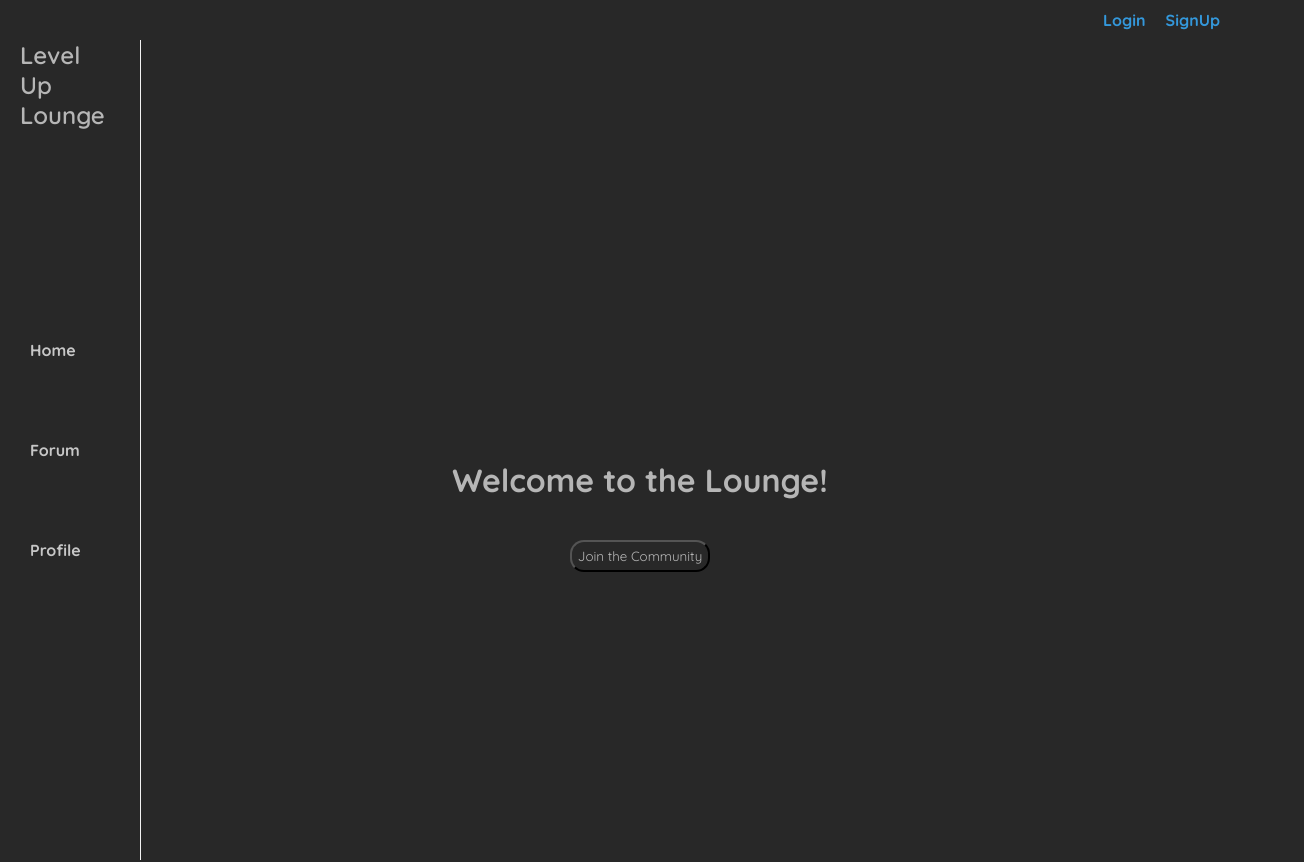
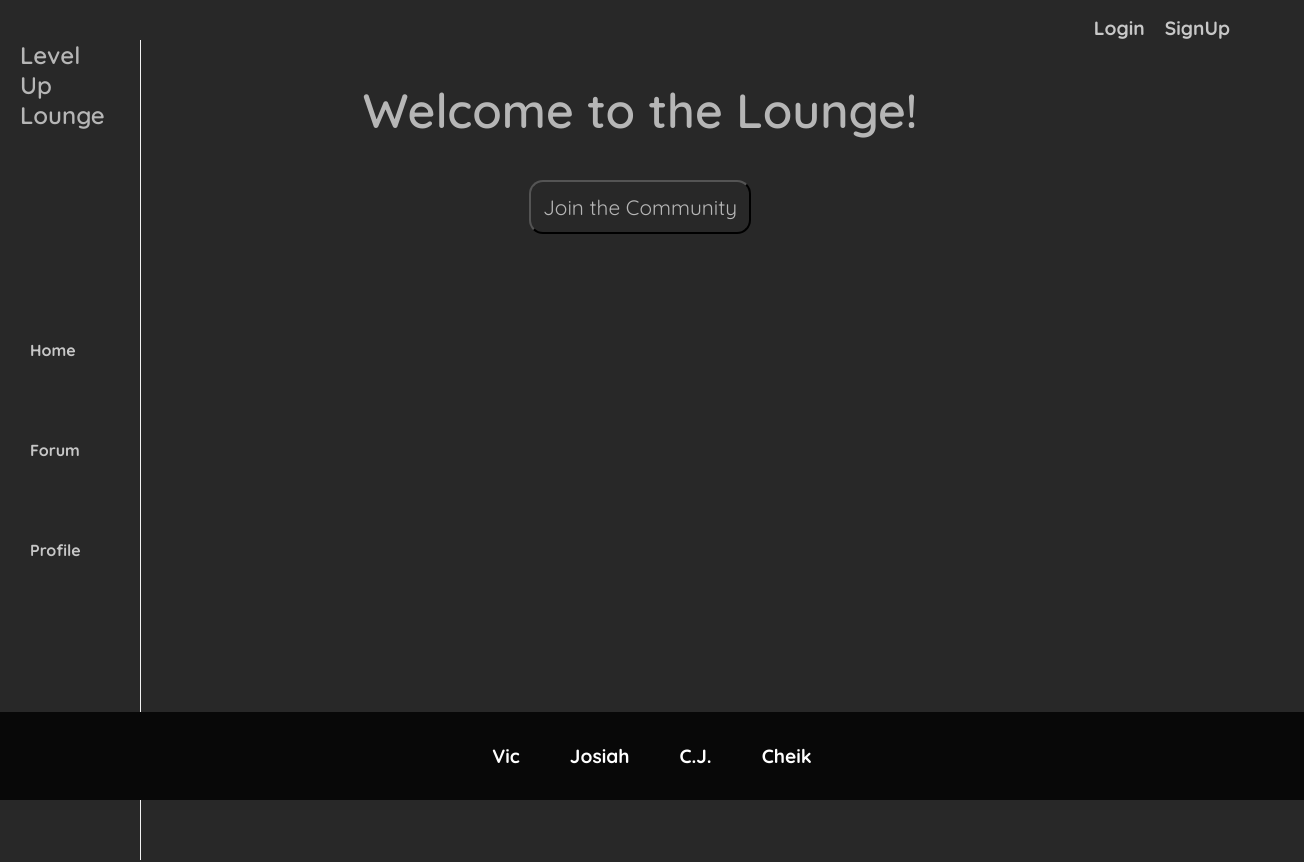
Before and after one commit to jtuvek/Level-Up-Lounge, a React (Vite) app in the folder client/: page / in a window 1280 px wide. Shown: the top 862 px of the page, 1304 px wide, since content can reach past the window. Built offline with nearby package versions, Linux system fonts and the light colour scheme.

Commit message:
added functionality to homepage button, it now links to sign up form

```diff
--- a/client/src/components/Home.jsx
+++ b/client/src/components/Home.jsx
@@ -1,4 +1,5 @@
-
+import React from 'react';
+import { Link } from 'react-router-dom';
 
 const Home = () => {
 
@@ -6,7 +7,9 @@ const Home = () => {
         <div className="home-container">
             <div className="home">
                 <h1>Welcome to the Lounge!</h1>
+                <Link to="/signup">
                 <button className="join-btn">Join the Community</button>
+                </Link>
             </div>
         </div>
     );
--- a/client/src/components/layout/layout.css
+++ b/client/src/components/layout/layout.css
@@ -9,14 +9,20 @@
     display: flex;
     justify-content: flex-end;
     margin-right: 50px;
+    font-size: 1.2rem;
+    margin-left: 30px;
+    margin-top: 16px;
+    gap: 20px;
   }
 
-  .login-link {
-    margin: 10px;
+  .header-links-container a {
+    text-decoration: none;
+    color: #c7c7c7;
   }
 
-  .signup-link {
-    margin: 10px;
+  .header-links-container a:hover {
+    color: #c1003a;
+    font-weight: bolder;
   }
 
   /* Navbar on the left side of page */
@@ -65,7 +71,9 @@
     width: 100%;
     background-color: rgb(8, 8, 8);
     padding: 12px;
-    margin-bottom: 650px;
+    /* margin-bottom: 650px; */
+    position: fixed;
+    bottom: 0;
 }
 
 .footer-links {
--- a/client/src/index.css
+++ b/client/src/index.css
@@ -13,6 +13,13 @@ body, html {
   height: 100%;
   margin: 0;
   padding: 0;
+  /* height: 100vh; */
+  /* overflow: hidden; */
+}
+
+h1 {
+  font-size: 3rem;
+  font-weight: 600;
 }
 
 /* Home */
@@ -25,13 +32,14 @@ body, html {
 
 .home {
   text-align: center;
-  position: relative; top: -400px;
+  position: relative; top: -780px;
 }
 
 .join-btn {
   margin-top: 40px;
   border-radius: 14px;
-  padding: 6px;
+  padding: 12px;
+  font-size: 1.3rem;
 }
 
 .join-btn:hover {
```
